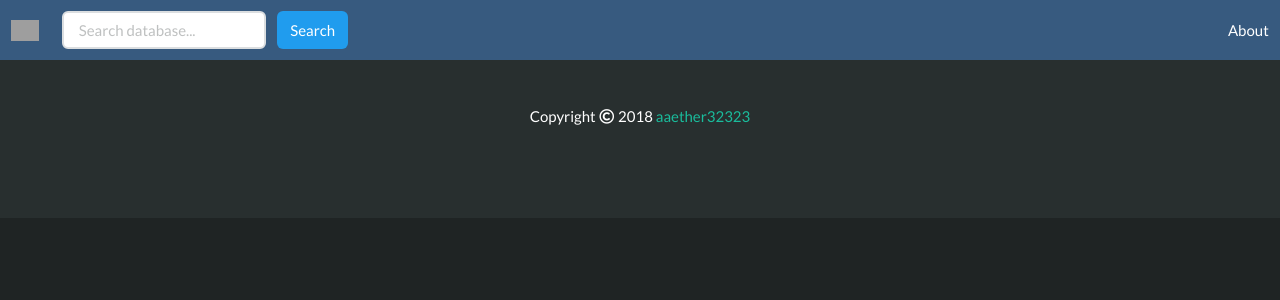
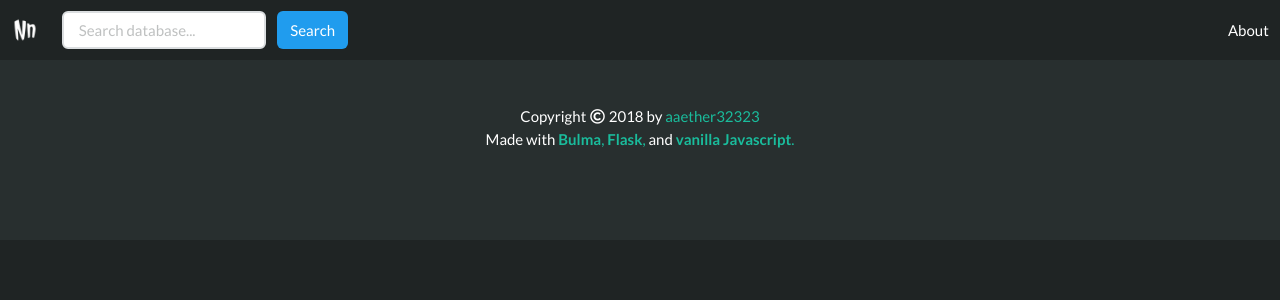
Before and after one commit to a-vrma/novel-noises, a Flask app: page / in a window 1280 px wide. Shown: the top 300 px of the page. Run offline with Flask 2, Linux system fonts and the light colour scheme; some libraries are stand-ins or nearby versions; grey boxes are pictures that could not be loaded.

Commit message:
Add "made with" part to footer.

```diff
--- a/templates/base.html
+++ b/templates/base.html
@@ -11,6 +11,7 @@
   <title>{% block page_title %}{% endblock %} - NovelNoises</title>
   <meta name="viewport" content="width=device-width, initial-scale=1">
   <link rel="stylesheet" type="text/css" media="screen" href="{{ url_for('static', filename='css/darkly.min.css') }}">
+  <link rel="shortcut icon" href="{{ url_for('static', filename='favicon.ico') }}">
   <link rel="stylesheet" href="https://use.fontawesome.com/releases/v5.2.0/css/regular.css" integrity="sha384-zkhEzh7td0PG30vxQk1D9liRKeizzot4eqkJ8gB3/I+mZ1rjgQk+BSt2F6rT2c+I"
     crossorigin="anonymous">
   <link rel="stylesheet" href="https://use.fontawesome.com/releases/v5.2.0/css/fontawesome.css" integrity="sha384-HbmWTHay9psM8qyzEKPc8odH4DsOuzdejtnr+OFtDmOcIVnhgReQ4GZBH7uwcjf6"
@@ -18,11 +19,10 @@
 </head>
 
 <body>
-  <nav class="navbar" role="navigation" aria-label="main navigation">
+  <nav class="navbar is-transparent" role="navigation" aria-label="main navigation">
     <div class="navbar-brand">
       <a class="navbar-item" href="{{ url_for('index') }}">
-        <img src="{{ url_for('static', filename='img/testlogo.jpg')}}" alt="NovelNoises test logo" width="28"
-          height="28">
+        <img src="{{ url_for('static', filename='img/logo-mini.png')}}" alt="NovelNoises logo" width="28" height="28">
         <!-- Try to make the logo scale better here -->
       </a>
       <div class="navbar-item">
@@ -53,14 +53,29 @@
       </div>
     </div>
   </nav>
-
-
-
+  {% block content %}
+  {% endblock %}
   <footer class="footer is-small">
     <div class="has-text-centered">
       <div class="copyright">
         Copyright<span class="icon"><i class="far fa-copyright"></i></span><span id="year">2018</span>
-        <a class="is-link" href="https://github.com/aaether32323">aaether32323</a>
+        by <a class="is-link" href="https://github.com/aaether32323">aaether32323</a>
+      </div>
+
+      <div class="made-with">
+        <p>
+          Made with
+          <a href="https://bulma.io">
+            <b>Bulma</b>,
+          </a>
+          <a href="http://flask.pocoo.org">
+            <b>Flask</b>,
+          </a>
+          and
+          <a href="https://developer.mozilla.org/en-US/docs/Web/JavaScript">
+            <b>vanilla Javascript</b>.
+          </a>
+        </p>
       </div>
     </div>
   </footer>
```
